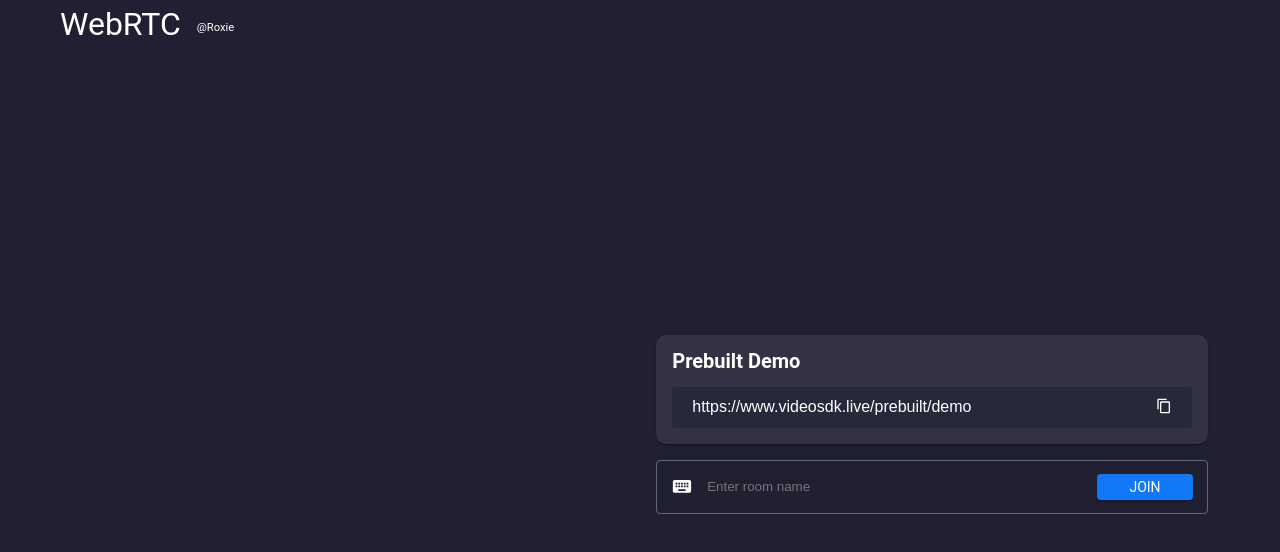
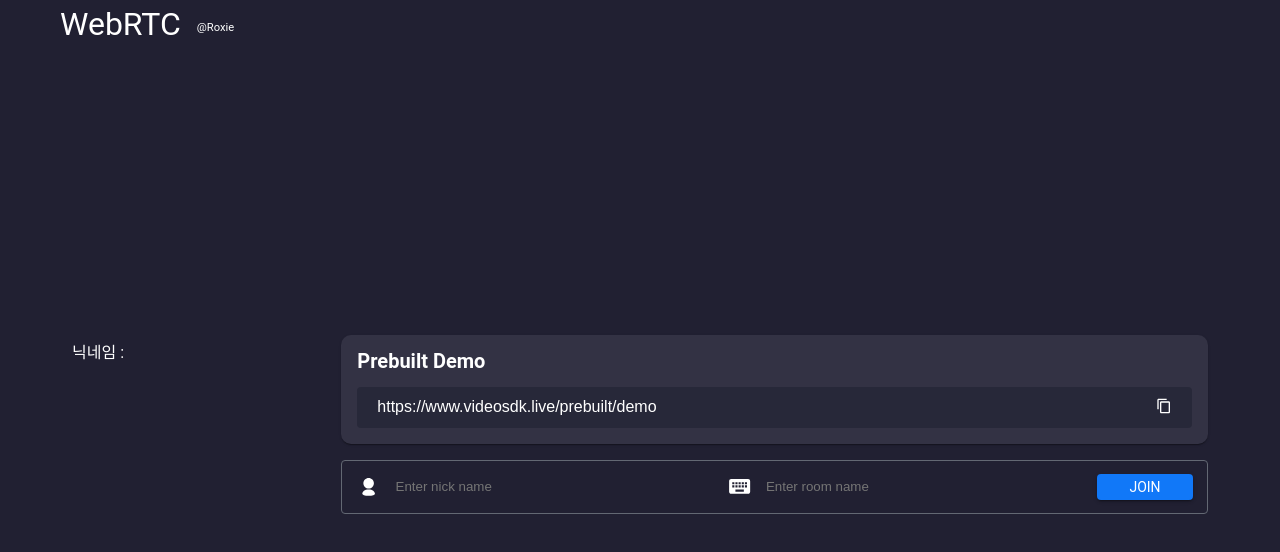
Before and after one commit to MinJeung-Kim/react-webrtc, a React (Vite) app in the folder client/: page / in a window 1280 px wide. Shown: the top 552 px of the page. Built offline with nearby package versions, Linux system fonts and the light colour scheme; no server answers; a web font is replaced by a local one.

Commit message:
Add: nickname

```diff
--- a/client/src/components/VideoPlayer/VideoPlayer.tsx
+++ b/client/src/components/VideoPlayer/VideoPlayer.tsx
@@ -1,11 +1,22 @@
 import styles from "./style.module.scss";
 
 type Props = {
+  nickName?: string;
   videoRef: React.RefObject<HTMLVideoElement>;
 };
 
-export default function VideoPlayer({ videoRef }: Props) {
+export default function VideoPlayer({ videoRef, nickName }: Props) {
+  console.log("VideoPlayer : ", videoRef);
+
   return (
-    <video className={styles.local_video} ref={videoRef} autoPlay playsInline />
+    <div className={styles.video_wrap}>
+      <h1 className={styles.nick}>닉네임 : {nickName}</h1>
+      <video
+        className={styles.local_video}
+        ref={videoRef}
+        autoPlay
+        playsInline
+      />
+    </div>
   );
 }
--- a/client/src/components/VideoPlayer/style.module.scss
+++ b/client/src/components/VideoPlayer/style.module.scss
@@ -1,3 +1,7 @@
+.video_wrap {
+  color: #fff;
+  .nick {
+  }
   .local_video {
     width: 100%;
     height: auto;
@@ -7,3 +11,4 @@
     border-radius: 10px;
     padding: 16px;
   }
+}
--- /dev/null
+++ b/client/src/components/ui/icons/UserIcon.tsx
@@ -0,0 +1,5 @@
+import { TiUser } from "react-icons/ti";
+
+export default function UserIcon() {
+  return <TiUser />;
+}
--- a/client/src/hooks/useSocket.tsx
+++ b/client/src/hooks/useSocket.tsx
@@ -42,10 +42,10 @@ export const useSocket = (
     };
   }, []);
 
-  const joinRoom = (room: string) => {
+  const joinRoom = (room: string, nickName: string) => {
     if (room) {
-      socket.emit("join", room); // 소켓을 통해 "join" 이벤트 전송
-      appendToLog(`Joined room: ${room}`); // 로그에 메시지 추가
+      socket.emit("join", room, nickName); // 소켓을 통해 "join" 이벤트 전송
+      appendToLog(`Joined room: ${room}, nick: ${nickName}`); // 로그에 메시지 추가
     }
   };
 
--- a/client/src/hooks/useWebRTC .tsx
+++ b/client/src/hooks/useWebRTC .tsx
@@ -140,6 +140,7 @@ export const useWebRTC = () => {
     cameraOptions,
     audioOptions,
     initializePeerConnection,
+    peerConnection,
     createOffer,
     createAnswer,
     setRemoteDescription,
--- a/client/src/pages/Lobby/Lobby.tsx
+++ b/client/src/pages/Lobby/Lobby.tsx
@@ -1,14 +1,18 @@
-import { useEffect, useState } from "react";
+import { useEffect } from "react";
 import { useNavigate } from "react-router-dom";
+import { useAtom } from "jotai";
 import { useWebRTC } from "@src/hooks/useWebRTC ";
+import UserIcon from "@src/components/ui/icons/UserIcon";
 import KeyboardIcon from "@src/components/ui/icons/KeyboardIcon";
 import VideoPlayer from "@src/components/VideoPlayer/VideoPlayer";
 import CopyInputValue from "@src/components/CopyInputValue/CopyInputValue";
+import { nickNameAtom, roomNameAtom } from "@src/store/atom";
 import styles from "./style.module.scss";
 
 export default function LobbyPage() {
   const { localVideoRef, getMedia } = useWebRTC();
-  const [room, setRoom] = useState<string>("");
+  const [nick, setNick] = useAtom(nickNameAtom);
+  const [room, setRoom] = useAtom(roomNameAtom);
   const navigate = useNavigate();
 
   useEffect(() => {
@@ -30,7 +34,19 @@ export default function LobbyPage() {
             <h1 className={styles.url_title}>Prebuilt Demo</h1>
             <CopyInputValue />
           </div>
+
           <div className={styles.join_box}>
+            <div className={styles.name}>
+              <UserIcon />
+              <input
+                type="text"
+                className={styles.join_input}
+                placeholder="Enter nick name"
+                value={nick}
+                onChange={(e) => setNick(e.target.value)}
+              />
+            </div>
+            <div className={styles.name}>
               <KeyboardIcon />
               <input
                 type="text"
@@ -39,7 +55,7 @@ export default function LobbyPage() {
                 value={room}
                 onChange={(e) => setRoom(e.target.value)}
               />
-
+            </div>
             <button
               className={styles.join_btn}
               onClick={handleCreateRoom}
--- a/client/src/pages/Lobby/style.module.scss
+++ b/client/src/pages/Lobby/style.module.scss
@@ -49,6 +49,9 @@
   padding: 0 14px;
   color: #fff;
 
+  .name {
+    display: flex;
+    align-items: center;
     & svg {
       width: 1.8rem;
       height: 1.8rem;
@@ -59,6 +62,7 @@
       color: #fff;
       padding: 18.5px 14px;
       background: transparent;
+    }
   }
 
   .join_btn {
--- a/client/src/pages/Room/Room.tsx
+++ b/client/src/pages/Room/Room.tsx
@@ -11,7 +11,12 @@ import EtcMenus from "@src/components/EtcMenus/EtcMenus";
 import VideoPlayer from "@src/components/VideoPlayer/VideoPlayer";
 import CallButton from "@src/components/CallButton/CallButton";
 import OnAndOffButton from "@src/components/OnAndOffButton/OnAndOffButton";
-import { cameraOffAtom, isMutedAtom, myStreamAtom } from "@src/store/atom";
+import {
+  cameraOffAtom,
+  isMutedAtom,
+  myStreamAtom,
+  nickNameAtom,
+} from "@src/store/atom";
 import styles from "./style.module.scss";
 
 interface SignalData {
@@ -34,12 +39,14 @@ export default function RoomPage() {
   const [isMuted, setIsMuted] = useAtom(isMutedAtom);
   const [cameraOff, setCameraOff] = useAtom(cameraOffAtom);
   const myStream = useAtomValue(myStreamAtom);
+  const nickName = useAtomValue(nickNameAtom);
   const {
     localVideoRef,
     remoteVideoRef,
     cameraOptions,
     audioOptions,
     initializePeerConnection,
+    peerConnection,
     createOffer,
     createAnswer,
     setRemoteDescription,
@@ -70,7 +77,7 @@ export default function RoomPage() {
 
   useEffect(() => {
     if (roomId) {
-      joinRoom(roomId);
+      joinRoom(roomId, nickName);
       startCall();
     }
   }, [roomId]);
@@ -105,12 +112,13 @@ export default function RoomPage() {
       .forEach((track) => (track.enabled = !track.enabled));
     setCameraOff(!cameraOff);
   };
+  console.log("peerConnection : ", peerConnection);
 
   return (
     <div className={styles.room}>
       <div className={styles.video_wrap}>
-        <VideoPlayer videoRef={localVideoRef} />
-        <VideoPlayer videoRef={remoteVideoRef} />
+        <VideoPlayer videoRef={localVideoRef} nickName={nickName} />
+        <VideoPlayer videoRef={remoteVideoRef} nickName={nickName} />
       </div>
 
       <article className={styles.button_box}>
--- a/client/src/store/atom.ts
+++ b/client/src/store/atom.ts
@@ -1,6 +1,7 @@
 import { atom } from "jotai";
 
 export const roomNameAtom = atom("");
+export const nickNameAtom = atom("");
 export const cameraOptionAtom = atom<MediaDeviceInfo[]>([]);
 export const audioOptionAtom = atom<MediaDeviceInfo[]>([]);
 export const isMutedAtom = atom(false);
```
Also changed, not shown: 3 other files (tests, documents, lock files or other folders). Lines whose indentation alone changed are shown as unchanged.
